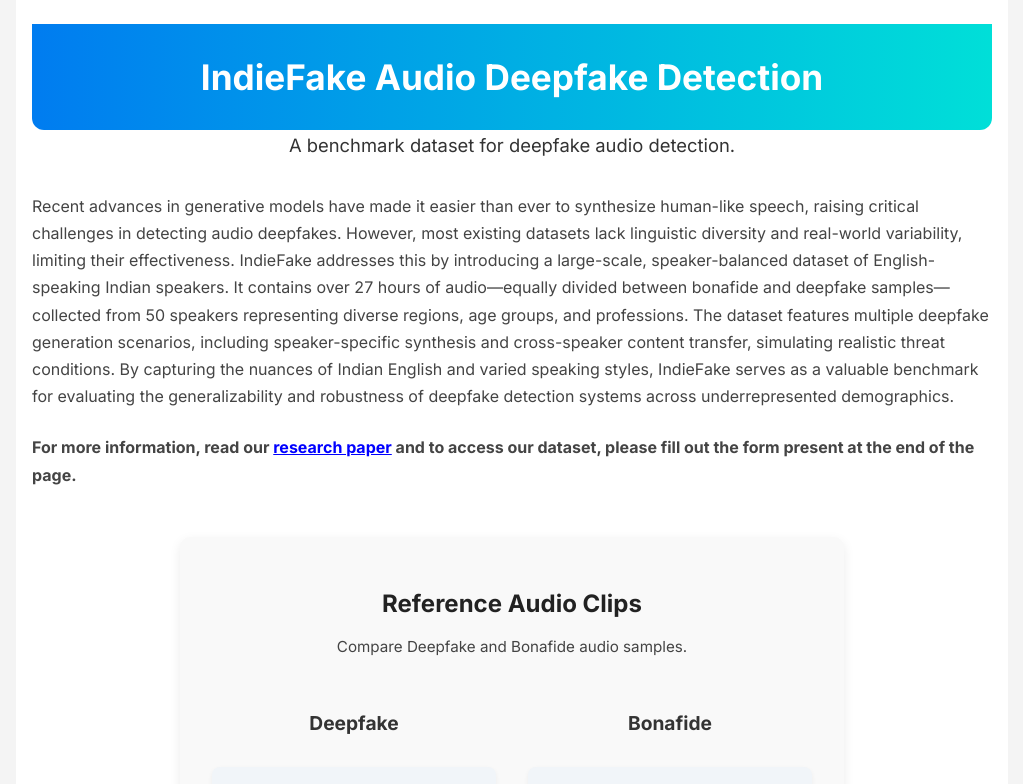
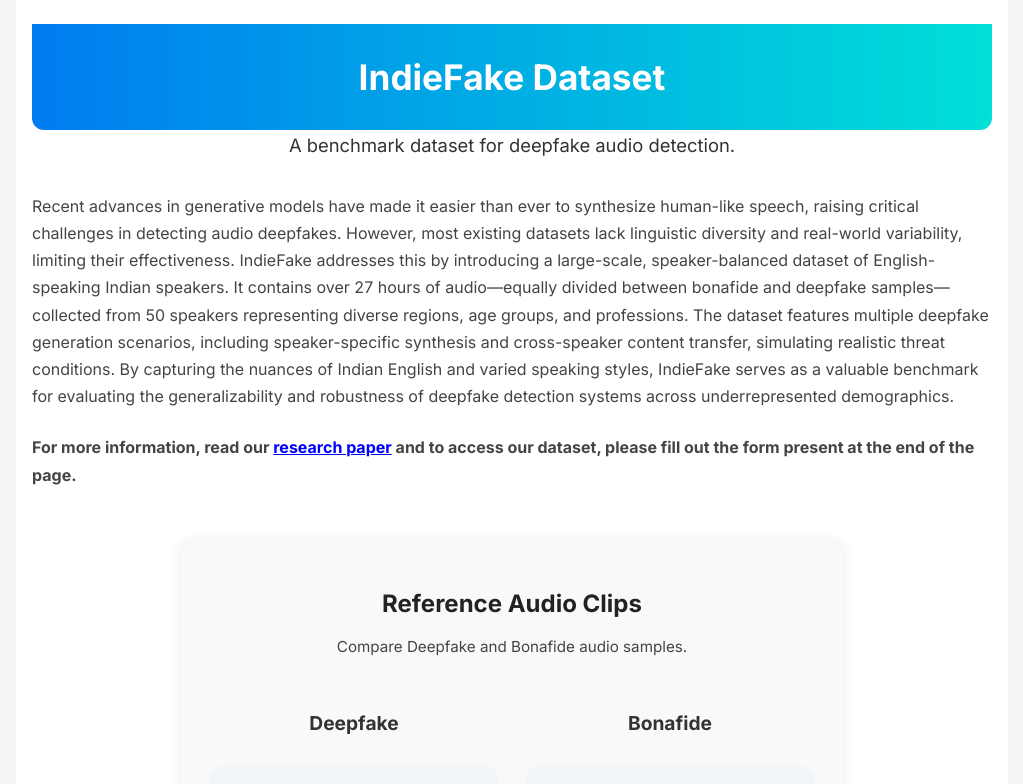
Before and after one commit to abhay3141/ifd_website, a React (Create React App) app: page / in a window 1280 px wide. Shown: the top 784 px of the page, without its empty margins (128-1151 px from the left). Built offline with nearby package versions, Linux system fonts and the light colour scheme; no server answers.

Commit message:
minor ui fix

```diff
--- a/src/Components/Home.js
+++ b/src/Components/Home.js
@@ -6,7 +6,7 @@ import "./Home.css";
 const Home = () => {
   return (
     <div className="app-container">
-      <h1>IndieFake Audio Deepfake Detection</h1>
+      <h1>IndieFake Dataset</h1>
       <p className="subtitle">A benchmark dataset for deepfake audio detection.</p>
 
       {/* ====== ADDITIONAL INFORMATION ====== */}
```
